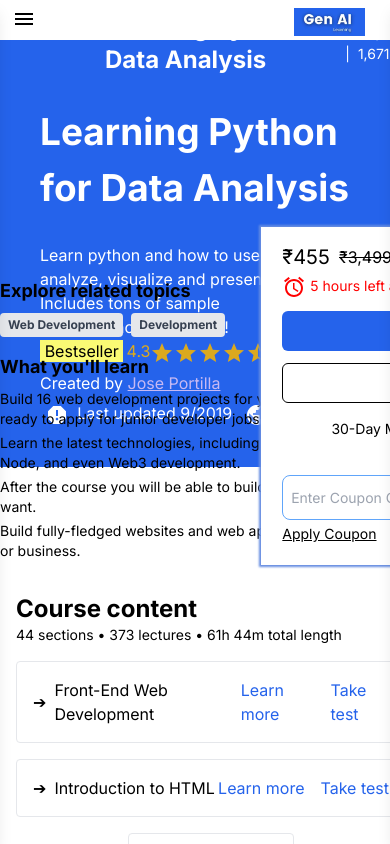
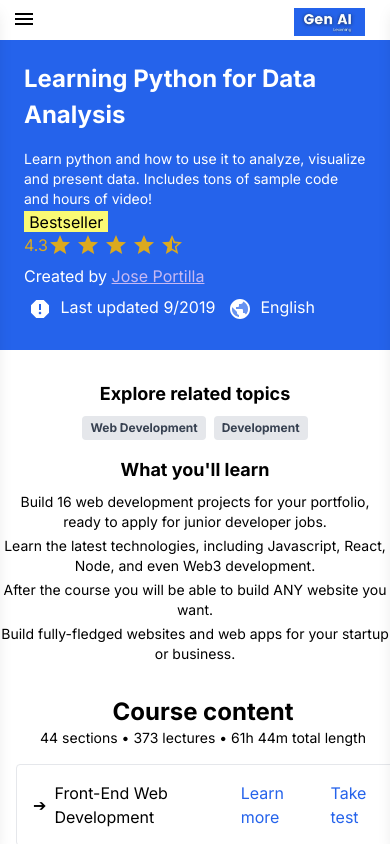
Before and after one commit to TheMentorLive/The-Mentor-Test, a React (Vite) app in the folder Frontend/: page /details in a window 390 px wide. Shown: the top 844 px of the page. Built offline with nearby package versions, Linux system fonts and the light colour scheme.

Commit message:
Update - Home pg - 4

```diff
--- a/Frontend/src/pages/Learn/Cart/Cart.jsx
+++ b/Frontend/src/pages/Learn/Cart/Cart.jsx
@@ -93,7 +93,7 @@ export const CartPage = () => {
                 <div className="flex justify-between items-center">
                   <p className="text-lg font-semibold">Total: </p>
                   <h1 className="text-2xl font-bold">
-                    <TotalPrice db={data} />
+                  ₹<TotalPrice db={data} />
                   </h1>
                 </div>
 
@@ -109,13 +109,7 @@ export const CartPage = () => {
                 </div>
 
                 <div className="mt-6">
-                  <h4 className="font-semibold">Promotions</h4>
-                  <div className="flex items-center mt-2 bg-white p-2 rounded-md shadow-sm">
-                    <CloseIcon className="text-gray-500" />
-                    <p className="ml-2 text-sm">
-                      <span className="font-bold">KEEPLEARNING </span>is applied
-                    </p>
-                  </div>
+
                   <div className="mt-4 flex">
                     <input
                       type="text"
@@ -133,21 +127,7 @@ export const CartPage = () => {
                   </div>
                 </div>
 
-                <div className="mt-6 text-sm">
-                  <p>Buy now, pay later for orders of $25 and over</p>
-                  <div className="flex mt-2">
-                    <img
-                      className="w-20 mr-2"
-                      src="https://www.udemy.com/staticx/udemy/images/v8/klarna-logo.svg"
-                      alt="klarna"
-                    />
-                    <img
-                      className="w-20"
-                      src="https://www.udemy.com/staticx/udemy/images/v8/afterpay-logo.svg"
-                      alt="after pay"
-                    />
-                  </div>
-                </div>
+
               </div>
             </div>
           </div>
@@ -217,7 +197,7 @@ const CartProdCard = ({ db, remove }) => {
           <li>33 lectures</li>
           <li>{level}</li>
         </ul>
-        <h4 className="mt-4 text-lg font-bold">${price || 0}</h4>
+        <h4 className="mt-4 text-lg font-bold">₹{price || 0}</h4>
       </div>
       <div className="ml-auto mt-4 md:mt-0">
         <button
--- a/Frontend/src/pages/Learn/Product/Nav.jsx
+++ b/Frontend/src/pages/Learn/Product/Nav.jsx
@@ -2,7 +2,7 @@ import React from 'react'
 
 const Nav = () => {
   return (
-    <div>
+    <div className="hidden lg:flex md:flex" >
          <header className="fixed top-0 left-0 w-full bg-[#2563EB] z-50 h-16 md:h-14 lg:h-14 md:-mt-2 lg:-mt-2">
 
          <div className="container mx-auto flex ml-[105px]  mt-3 items-center">
--- a/Frontend/src/pages/Learn/Product/Product.jsx
+++ b/Frontend/src/pages/Learn/Product/Product.jsx
@@ -19,51 +19,38 @@ export const Product = () => {
   const cardRef = useRef(null);
   const [isSticky, setIsSticky] = useState(false);
   const [expandedSections, setExpandedSections] = useState({});
-  const [headerVisible, setHeaderVisible] = useState(true); // State to control header visibility
+  const [headerVisible, setHeaderVisible] = useState(true);
   const [headerHidden, setHeaderHidden] = useState(true);
-  const [lastScrollY, setLastScrollY] = useState(0); // State to track last scroll position
+  const [lastScrollY, setLastScrollY] = useState(0);
   const [offset, setOffset] = useState(0);
 
   const handleScroll = () => {
-    // Get the current scroll position
     const scrollY = window.scrollY;
 
-    // Update the offset to create an upward movement effect
     if (scrollY >= 40) {
-      setOffset(scrollY - 40); // The card starts to rise after 40px of scrolling
+      setOffset(scrollY - 40);
     }
 
+    const currentScrollY = window.scrollY;
 
-
-    const currentScrollY = window.scrollY; // Get the current scroll position
-
-    // Check if the user scrolled down more than 20 pixels (approximately 2 cm)
     if (currentScrollY > lastScrollY + 10) {
-      setHeaderVisible(false); // Hide the header
+      setHeaderVisible(false);
     } else if (currentScrollY < lastScrollY - 20) {
-      setHeaderVisible(true); // Show the header
+      setHeaderVisible(true);
     }
 
-    // Update the last scroll position
     setLastScrollY(currentScrollY);
 
+    const DetailsScrollY = window.scrollY;
 
-
-     const DetailsScrollY = window.scrollY; // Get the current scroll position
-
-    // Check if the user scrolled down more than 20 pixels (approximately 2 cm)
     if (DetailsScrollY > lastScrollY + 10) {
-      setHeaderHidden(true); // Hide the header
+      setHeaderHidden(true);
     } else if (DetailsScrollY < lastScrollY - 20) {
-      setHeaderHidden(false); // Show the header
+      setHeaderHidden(false);
     }
 
-    // Update the last scroll position
     setLastScrollY(DetailsScrollY);
   };
-
-
-
 
   const toggleSection = (section) => {
     setExpandedSections((prev) => ({
@@ -77,36 +64,31 @@ export const Product = () => {
     return () => {
       window.removeEventListener("scroll", handleScroll);
     };
-  }, [lastScrollY]); // Add lastScrollY as a dependency
+  }, [lastScrollY]);
 
   return (
     <div>
-
-
-     <Nav/>
+      <Nav />
       {headerVisible && <Header className="z-50" />}
 
-      {/* Nav with a lower z-index */}
-
-
-      {/* <PlayCircleFilledRoundedIcon/> */}
+      {/* Main container */}
       <div className="">
-      <div className="bg-[#2563EB] min-h-[350px] p-10 flex items-center">
-  <div className="lg:ml-[90px] ">
-    <h1 className="text-white text-[37px] font-bold mb-7 mt-16">
+        <div className="bg-[#2563EB] min-h-[350px] p-6 lg:p-10 flex items-center">
+          <div className="lg:ml-[90px]">
+            <h1 className="text-white text-[24px] lg:text-[37px] font-bold mb-4 lg:mb-7 mt-8 lg:mt-16">
               Learning Python for Data Analysis
             </h1>
-
-    <h3 className="white">
+            <h3 className="white text-sm lg:text-base">
               Learn python and how to use it to analyze, visualize and present
-      data. Includes tons of sample <br/> code and hours of video!
+              data. Includes tons of sample
+              <br className="hidden lg:block" /> code and hours of video!
             </h3>
 
             <div>
               <span className="Ybox">Bestseller</span>
-      <span className="darkyellow">
+              <span className="darkyellow flex items-center space-x-1">
                 4.3
-        <span>
+                <span className="flex space-x-1">
                   <StarPurple500SharpIcon />
                   <StarPurple500SharpIcon />
                   <StarPurple500SharpIcon />
@@ -130,19 +112,14 @@ export const Product = () => {
                 <PublicTwoToneIcon />
               </span>
               <span className="BBbottomText">English</span>
-      <span className="BBicons"></span>
             </div>
           </div>
-
-  {/* Image section */}
-
         </div>
-
       </div>
 
 
             {/* ////////////////////////////-------fixBox---------------//////// */}
-      <div className=" lg:ml-[25px]">
+            <div className="hidden lg:flex lg:ml-[25px]">
   <div className="mt-[70px]">
     <div
       className="fixBox border w-[350px] border-blue-400 h-fit transition-transform duration-500" // Increased width slightly
@@ -209,57 +186,105 @@ export const Product = () => {
 </div>
 
 
-      {/* --------------------------------------------------------------- */}
-      <div className="lg:ml-[135px] lg:mt-[290px]">
-      <h2 className="-mt-[260px]  text-lg font-bold">Explore related topics</h2>
-            <div className="mt-2 flex flex-wrap gap-2">
-              <span className="bg-gray-200 px-2 py-1 rounded text-xs font-semibold text-gray-700">Web Development</span>
-              <span className="bg-gray-200 px-2 py-1 rounded text-xs font-semibold text-gray-700">Development</span>
+
+      {/* Explore related topics */}
+      <div className="lg:ml-[135px] lg:mt-[290px] mt-[290px]">
+        <h2 className="-mt-[260px] text-lg font-bold lg:text-left text-center">
+          Explore related topics
+        </h2>
+        <div className="mt-2 flex flex-wrap gap-2 justify-center lg:justify-start">
+          <span className="bg-gray-200 px-2 py-1 rounded text-xs font-semibold text-gray-700">
+            Web Development
+          </span>
+          <span className="bg-gray-200 px-2 py-1 rounded text-xs font-semibold text-gray-700">
+            Development
+          </span>
         </div>
 
-            <h2 className="mt-4 text-lg font-bold">What you'll learn</h2>
-            <ul className="mt-2 space-y-1 text-sm text-muted-foreground">
-              <li>Build 16 web development projects for your portfolio, ready to apply for junior developer jobs.</li>
-              <li>Learn the latest technologies, including Javascript, React, Node, and even Web3 development.</li>
+        <h2 className="mt-4 text-lg font-bold lg:text-left text-center">
+          What you'll learn
+        </h2>
+        <ul className="mt-2 space-y-1 text-sm text-muted-foreground lg:text-left text-center">
+          <li>
+            Build 16 web development projects for your portfolio, ready to apply
+            for junior developer jobs.
+          </li>
+          <li>
+            Learn the latest technologies, including Javascript, React, Node,
+            and even Web3 development.
+          </li>
           <li>After the course you will be able to build ANY website you want.</li>
-              <li>Build fully-fledged websites and web apps for your startup or business.</li>
+          <li>
+            Build fully-fledged websites and web apps for your startup or
+            business.
+          </li>
         </ul>
         <br />
         <br />
         <br />
         <br />
       </div>
+
+      {/* Course content */}
       <div className="mb-4 -mt-16 ml-4 md:ml-8 lg:ml-[135px]">
-            <h2 className="text-2xl font-bold">Course content</h2>
-            <p className="text-sm text-muted-foreground">44 sections • 373 lectures • 61h 44m total length</p>
+        <h2 className="text-2xl font-bold text-center lg:text-left">
+          Course content
+        </h2>
+        <p className="text-sm text-muted-foreground text-center lg:text-left">
+          44 sections • 373 lectures • 61h 44m total length
+        </p>
       </div>
 
       <div className="space-y-2 ml-4 md:ml-8 lg:ml-[135px] w-full lg:w-[800px]">
         {/* Course sections */}
-            {[{ title: "Front-End Web Development", duration: "10 hours", modules: "5 modules" },
-            { title: "Introduction to HTML", duration: "5 hours", modules: "3 modules" },
-              // Add other sections here
+        {[
+          {
+            title: "Front-End Web Development",
+            duration: "10 hours",
+            modules: "5 modules",
+          },
+          {
+            title: "Introduction to HTML",
+            duration: "5 hours",
+            modules: "3 modules",
+          },
         ].map(({ title, duration, modules }) => (
           <div key={title}>
             <div className="flex items-center justify-between p-4 border rounded">
-                  <div className="flex items-center cursor-pointer" onClick={() => toggleSection(title)}>
-                    <span className={`mr-2 transition-transform duration-300 ${expandedSections[title] ? "rotate-90" : ""}`}>
+              <div
+                className="flex items-center cursor-pointer"
+                onClick={() => toggleSection(title)}
+              >
+                <span
+                  className={`mr-2 transition-transform duration-300 ${
+                    expandedSections[title] ? "rotate-90" : ""
+                  }`}
+                >
                   ➔ {/* Arrow icon */}
                 </span>
                 <h3>{title}</h3>
               </div>
               <div className="flex space-x-4">
-                    <a href="#" className="text-blue-600">Learn more</a>
-                    <a href="#" className="text-blue-600">Take test</a>
+                <a href="#" className="text-blue-600">
+                  Learn more
+                </a>
+                <a href="#" className="text-blue-600">
+                  Take test
+                </a>
               </div>
             </div>
             <div
-                  className={`ml-4 mt-2 transition-all duration-300 ease-in-out overflow-hidden ${expandedSections[title] ? "max-h-40" : "max-h-0"
+              className={`ml-4 mt-2 transition-all duration-300 ease-in-out overflow-hidden ${
+                expandedSections[title] ? "max-h-40" : "max-h-0"
               }`}
             >
               <div className="text-sm text-muted-foreground">
-                    <p><strong>Duration:</strong> {duration}</p>
-                    <p><strong>Modules:</strong> {modules}</p>
+                <p>
+                  <strong>Duration:</strong> {duration}
+                </p>
+                <p>
+                  <strong>Modules:</strong> {modules}
+                </p>
               </div>
             </div>
           </div>
@@ -270,7 +295,7 @@ export const Product = () => {
           </button>
         </div>
       </div>
-         <More/>
+      <More />
     </div>
   );
 };
```
Lines whose indentation alone changed are shown as unchanged.
